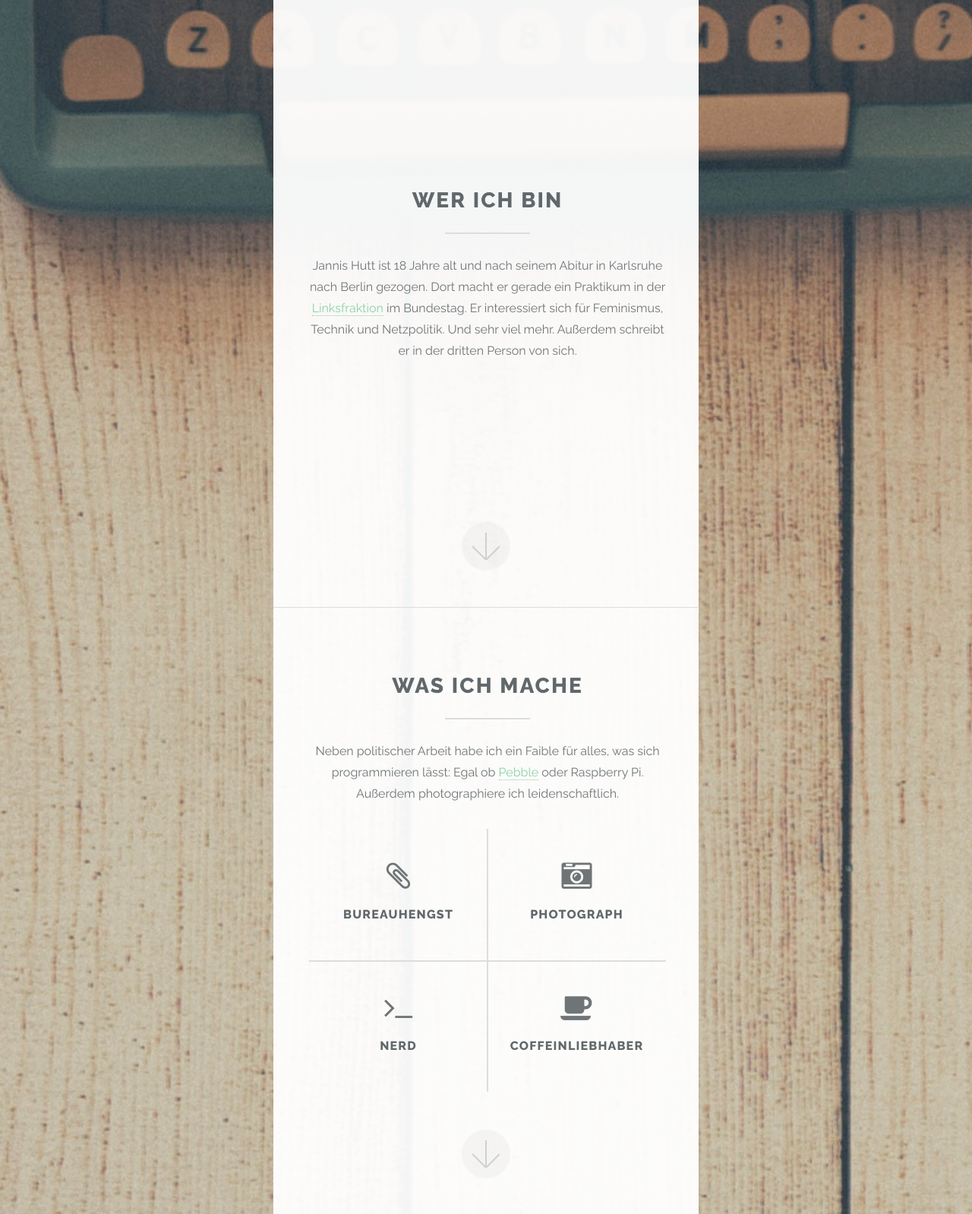
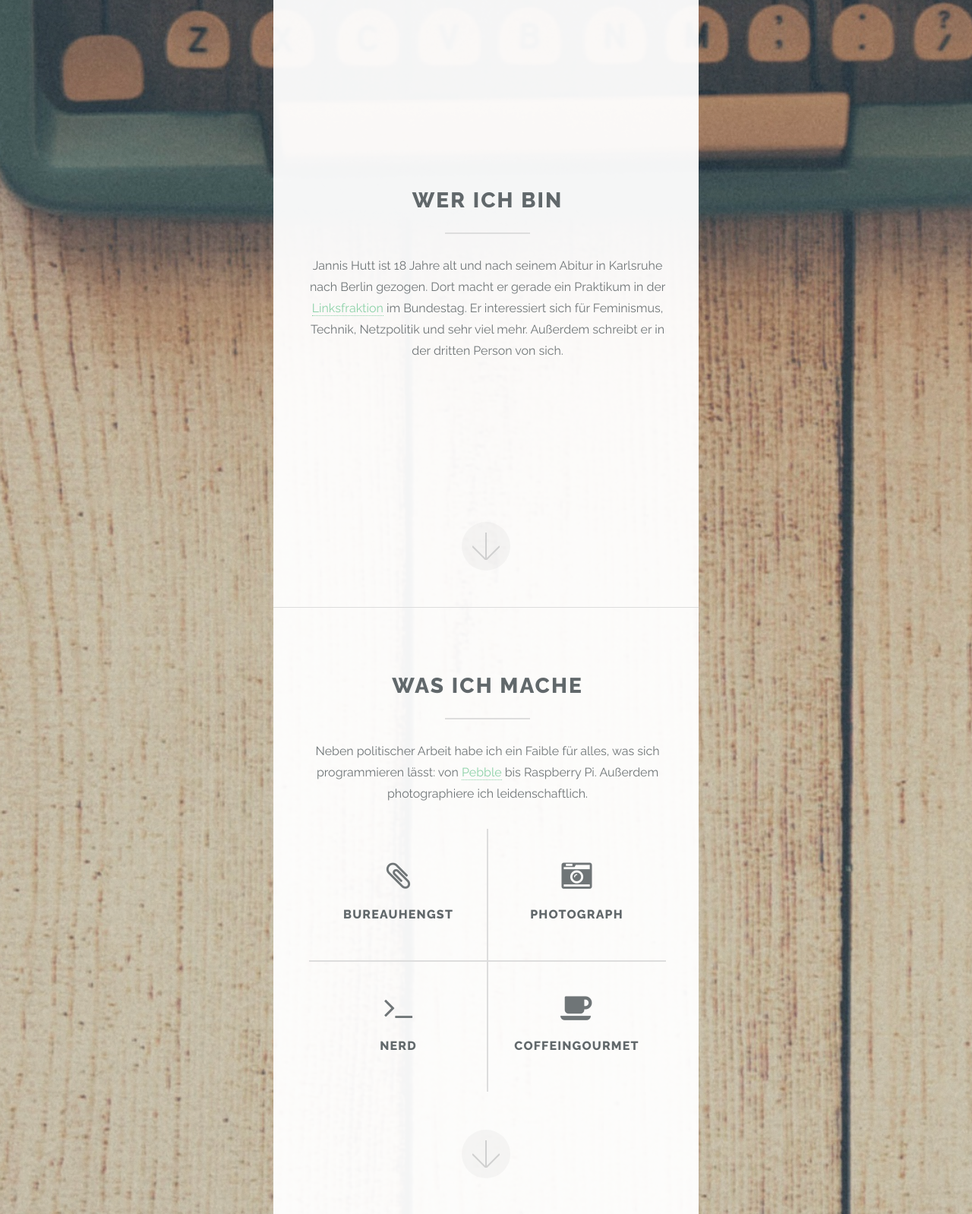
Before and after one commit to hutt/hutt.github.io, a PHP site: page / in a window 1280 px wide. Shown: the part 801-2399 px from the top of the page at 76% size. Run offline with PHP 8.4, Linux system fonts and the light colour scheme.

Commit message:
Cosmetics

```diff
--- a/assets/css/main.css
+++ b/assets/css/main.css
@@ -3031,3 +3031,7 @@
 				}
 
 	}
+
+	.invisible {
+		display:none;
+	}
--- a/index.html
+++ b/index.html
@@ -32,7 +32,7 @@
 						<header class="major">
 							<h2>Wer ich bin</h2>
 						</header>
-						<p>Jannis Hutt ist 18 Jahre alt und nach seinem Abitur in Karlsruhe nach Berlin gezogen. Dort macht er gerade ein Praktikum in der <a href="http://linksfraktion.de">Linksfraktion</a> im Bundestag. Er interessiert sich für Feminismus, Technik und Netzpolitik. Und sehr viel mehr. Außerdem schreibt er in der dritten Person von sich.</p>
+						<p>Jannis Hutt ist 18 Jahre alt und nach seinem Abitur in Karlsruhe nach Berlin gezogen. Dort macht er gerade ein Praktikum in der <a href="http://linksfraktion.de">Linksfraktion</a> im Bundestag. Er interessiert sich für Feminismus, Technik, Netzpolitik und sehr viel mehr. Außerdem schreibt er in der dritten Person von sich.</p>
 					</div>
 					<a href="#two" class="goto-next scrolly">Next</a>
 				</div>
@@ -46,7 +46,7 @@
 						<header class="major">
 							<h2>Was ich mache</h2>
 						</header>
-						<p>Neben politischer Arbeit habe ich ein Faible für alles, was sich programmieren lässt: Egal ob <a href="http://pebble.com">Pebble</a> oder Raspberry Pi. Außerdem photographiere ich leidenschaftlich.</p>
+						<p>Neben politischer Arbeit habe ich ein Faible für alles, was sich programmieren lässt: von <a href="http://pebble.com">Pebble</a> bis Raspberry Pi. Außerdem photographiere ich leidenschaftlich.</p>
 						<ul class="icons-grid">
 							<li>
 								<span class="icon major fa-paperclip"></span>
@@ -62,7 +62,7 @@
 							</li>
 							<li>
 								<span class="icon major fa-coffee"></span>
-								<h3>Coffeinliebhaber</h3>
+								<h3>Coffeingourmet</h3>
 							</li>
 						</ul>
 					</div>
@@ -418,7 +418,8 @@ print 'It took ' + i + ' iterations to sort the deck.';</code></pre>
 					<form method="post" action="https://jh0.eu/api/contact.php?site=wtf">
 						<div class="row uniform">
 							<div class="6u 12u$(xsmall)"><input type="text" name="name" id="name" placeholder="Name" required="required" /></div>
-							<div class="6u$ 12u$(xsmall)"><input type="email" name="email" id="email" placeholder="E-Mail" required="required" /></div>
+							<div class="6u$ 12u$(xsmall)"><input type="email" name="email" id="email" placeholder="E-Mail" required="required" onkeyup="checkFilled()" /></div>
+							<div id="gpgform" class="12u$ invisible"><input type="text" name="gnupg" id="gnupg" placeholder="GnuPG Public Key (optional)" /></div>
 							<div class="12u$"><textarea name="message" id="message" placeholder="Nachricht..." rows="4" required="required"></textarea></div>
 							<div class="12u$">
 								<ul class="actions">
@@ -437,7 +438,9 @@ print 'It took ' + i + ' iterations to sort the deck.';</code></pre>
 						-->
 						<li><a href="https://bloggenswertes.de" class="icon alt fa-rss"><span class="label">Blog</span></a></li>
 						<li><a href="http://500px.com/jannishutt" class="icon alt fa-500px"><span class="label">500px</span></a></li>
+						<!--
 						<li><a href="mailto:jannis@hutt.wtf" class="icon alt fa-envelope"><span class="label">Email</span></a></li>
+						-->
 					</ul>
 					<ul class="copyright">
 						<li>Copyright &copy; 2015 Jannis Hutt</li>
@@ -457,6 +460,13 @@ print 'It took ' + i + ' iterations to sort the deck.';</code></pre>
 			<!--[if lte IE 8]><script src="assets/js/ie/respond.min.js"></script><![endif]-->
 			<script src="assets/js/main.js"></script>
 			<script>
+			function checkFilled() {
+				if($('#name').value != "" && $('#email').value != ""){
+					//$('#gpgform').removeClass("invisible")
+					$('#gpgform').fadeIn("slow")
+				}
+			}
+
 			function getUrlVars() {
 				var vars = {};
 				var parts = window.location.href.replace(/[?&]+([^=&#]+)=([^&#]*)/gi, function(m,key,value) {
```
